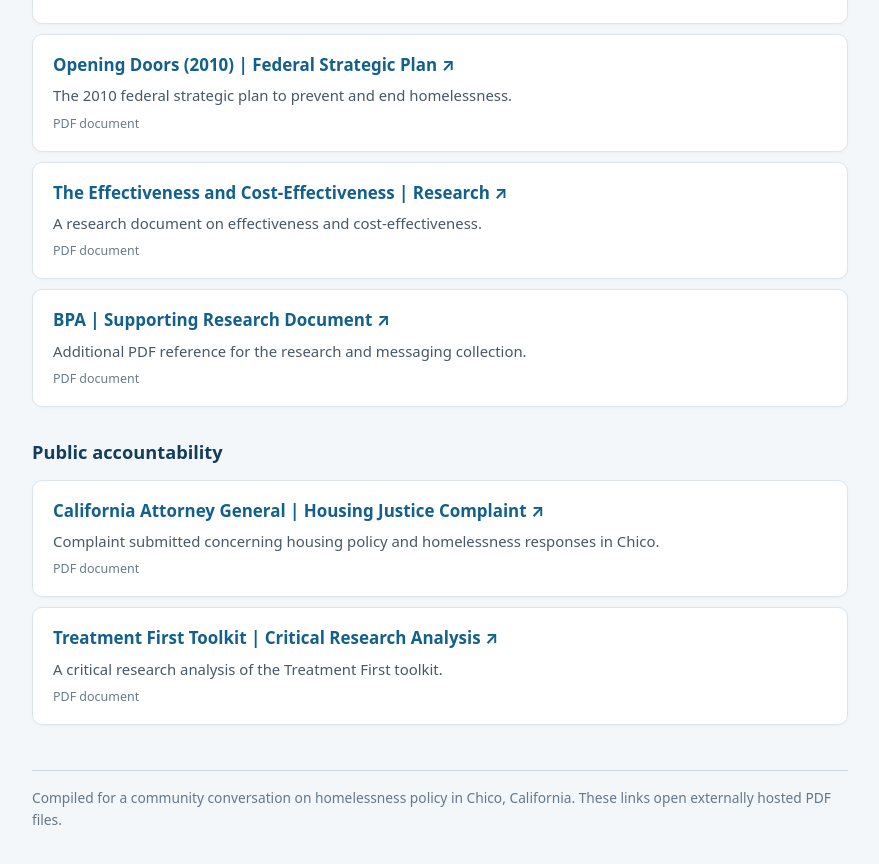
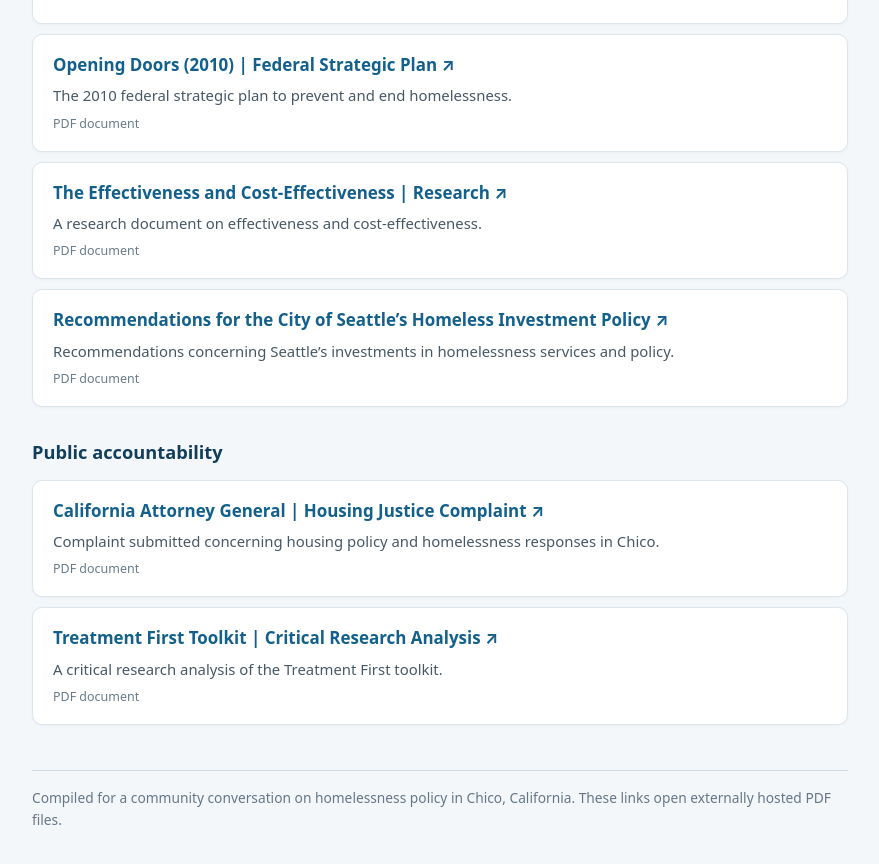
Before and after one commit to sfranzyshen/sfranzyshen.github.io, a Jekyll site: the page Chico_Conversation_Documents.html, which Jekyll copies as it is, in a window 1280 px wide and 900 px high, scrolled down 1348 px. Shown: the top 864 px of the window, without its empty margins (200-1079 px from the left). Built offline with Jekyll 4.4.1, drawn with Linux system fonts in a browser that asks for light colours.

Commit message:
Correct Seattle homeless investment policy PDF title

```diff
--- a/Chico_Conversation_Documents.html
+++ b/Chico_Conversation_Documents.html
@@ -32,7 +32,7 @@
 <li><a href="https://www.sfranzyshen.org/images/Invisible_People_Toolkit_Cliff_Notes.pdf" target="_blank" rel="noopener">Invisible People | Messaging Toolkit Cliff Notes ↗</a><p class="desc">A condensed guide to framing constructive conversations about homelessness.</p><div class="file">PDF document</div></li>
 <li><a href="https://www.sfranzyshen.org/images/Opening_Doors_2010_FINAL_FSP_Prevent_End_Homeless.pdf" target="_blank" rel="noopener">Opening Doors (2010) | Federal Strategic Plan ↗</a><p class="desc">The 2010 federal strategic plan to prevent and end homelessness.</p><div class="file">PDF document</div></li>
 <li><a href="https://www.sfranzyshen.org/images/The_Effectiveness_and_Cost_Effectiveness.pdf" target="_blank" rel="noopener">The Effectiveness and Cost-Effectiveness | Research ↗</a><p class="desc">A research document on effectiveness and cost-effectiveness.</p><div class="file">PDF document</div></li>
-<li><a href="https://www.sfranzyshen.org/images/bpa.pdf" target="_blank" rel="noopener">BPA | Supporting Research Document ↗</a><p class="desc">Additional PDF reference for the research and messaging collection.</p><div class="file">PDF document</div></li>
+<li><a href="https://www.sfranzyshen.org/images/bpa.pdf" target="_blank" rel="noopener">Recommendations for the City of Seattle’s Homeless Investment Policy ↗</a><p class="desc">Recommendations concerning Seattle’s investments in homelessness services and policy.</p><div class="file">PDF document</div></li>
 </ul></section>
 <section aria-label="Public accountability"><h2>Public accountability</h2><ul>
 <li><a href="https://www.sfranzyshen.org/images/California_AG_Housing_Justice_Team_Complaint_Scotty_Franzyshen_FINAL.pdf" target="_blank" rel="noopener">California Attorney General | Housing Justice Complaint ↗</a><p class="desc">Complaint submitted concerning housing policy and homelessness responses in Chico.</p><div class="file">PDF document</div></li>
```
